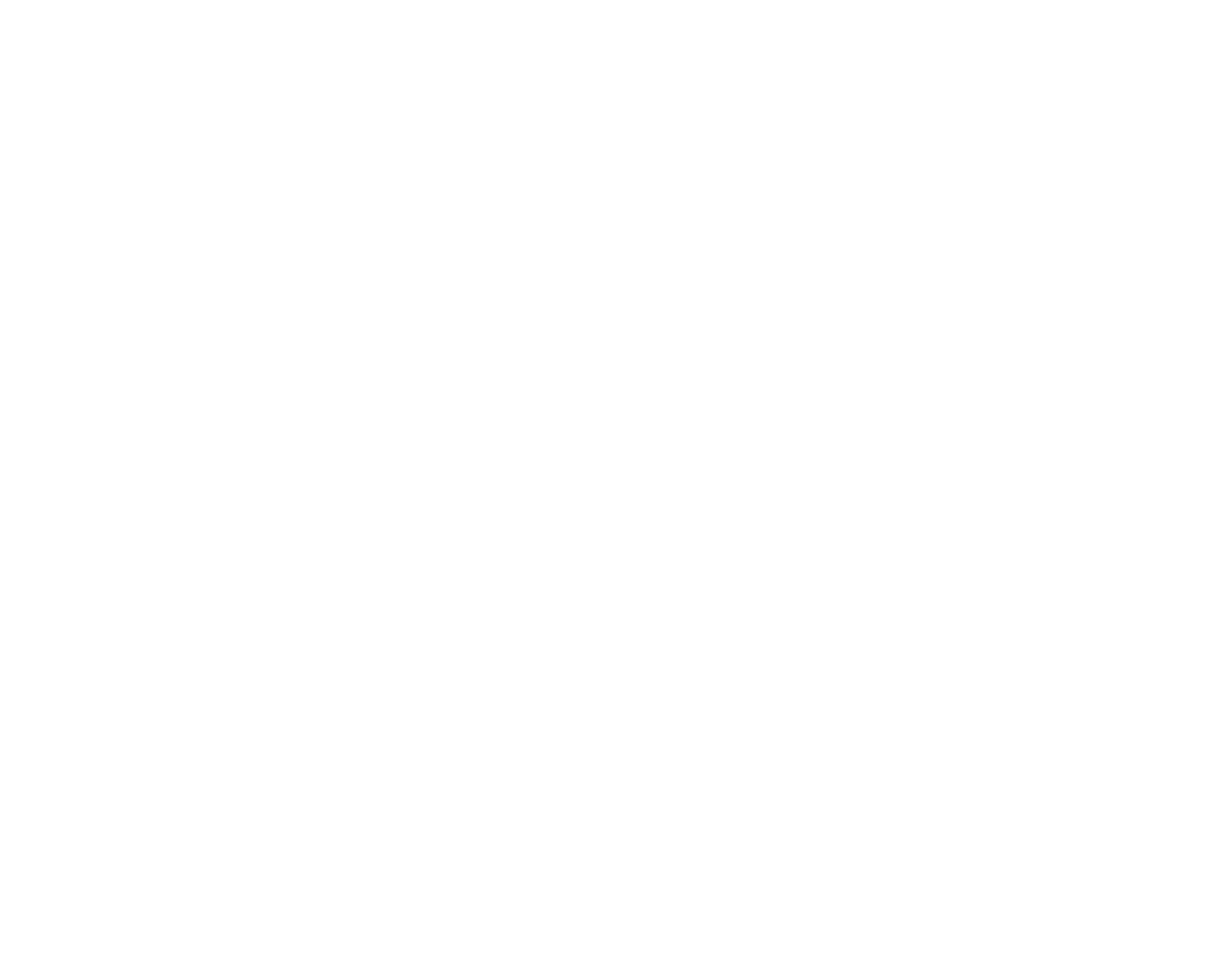
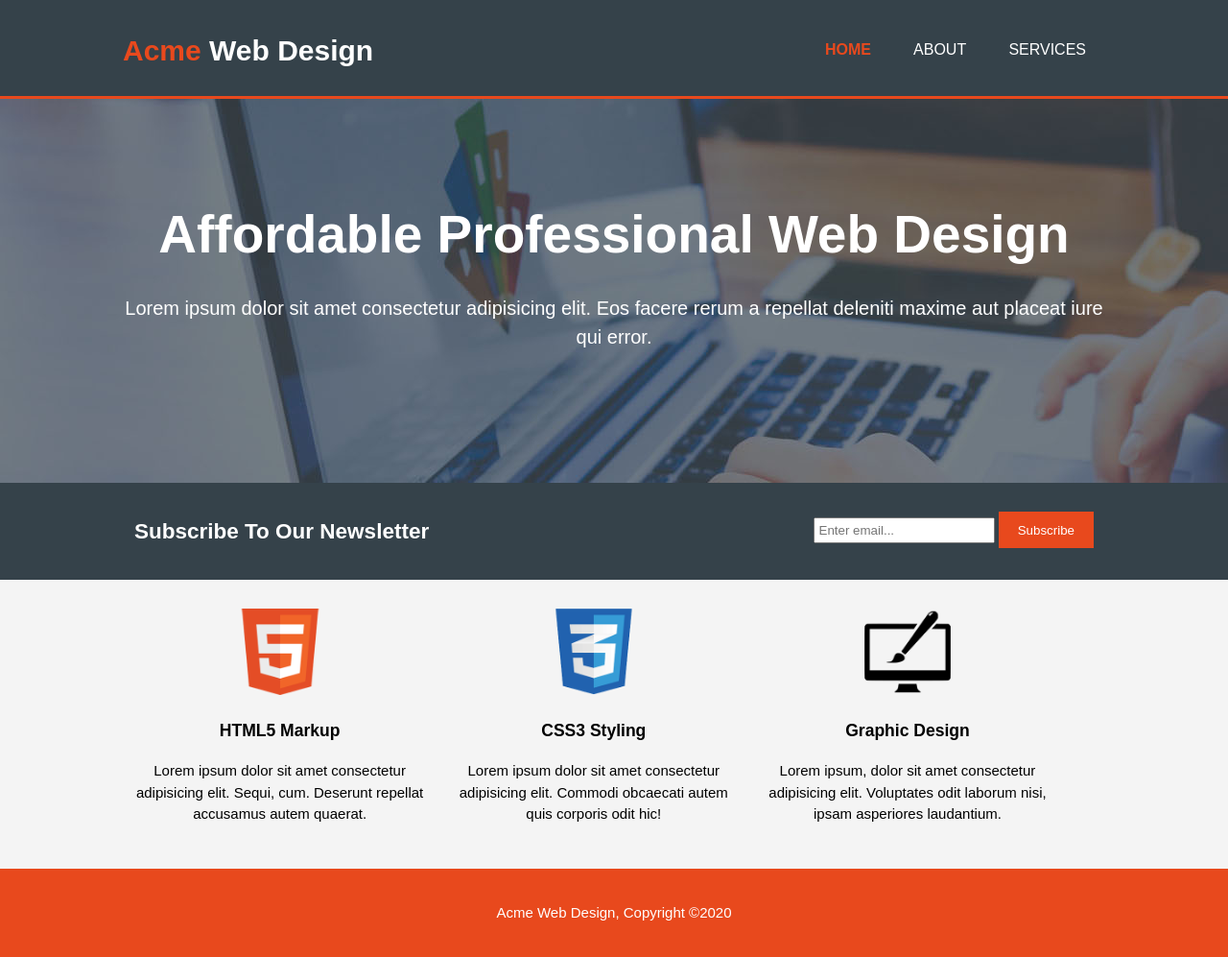
Before and after one commit to jakubgawrys8/acme-web-design, a plain HTML site: page index.html in a window 1280 px wide. Shown: the whole page at 96% size. Before the commit the page ends 800 px from the top, so only its background shows below. Drawn offline with Linux system fonts and the light colour scheme.

Commit message:
index completed

```diff
--- /dev/null
+++ b/css/style.css
@@ -0,0 +1,140 @@
+body {
+  font-family: Arial, Helvetica, sans-serif;
+  font-size: 15px;
+  line-height: 1.5;
+  padding: 0;
+  margin: 0;
+  background-color: #f4f4f4;
+}
+
+/* Global */
+
+.container {
+  width: 80%;
+  margin: auto;
+  overflow: hidden;
+}
+
+ul {
+  margin: 0;
+  padding: 0;
+}
+
+.button1 {
+  height: 38px;
+  background: #e8491d;
+  border: none;
+  padding-left: 20px;
+  padding-right: 20px;
+  color: white;
+}
+
+header {
+  background: #35424a;
+  color: white;
+  padding-top: 30px;
+  min-height: 70px;
+  border-bottom: #e8491d 3px solid;
+}
+
+header a {
+  color: white;
+  text-decoration: none;
+  text-transform: uppercase;
+  font-size: 16px;
+}
+
+header li {
+  /* float: left; */
+  display: inline;
+  padding: 0 20px 0 20px;
+}
+
+header #branding {
+  float: left;
+}
+
+header #branding h1 {
+  margin: 0;
+}
+
+header nav {
+  float: right;
+  margin-top: 10px;
+}
+
+header .highlight,
+header .current a {
+  color: #e8491d;
+  font-weight: bold;
+}
+
+header a:hover {
+  color: #cccccc;
+  font-weight: bold;
+}
+
+/* Showcase */
+#showcase {
+  min-height: 400px;
+  background-image: url('../img/showcase.jpg');
+  background-repeat: no-repeat;
+  background-position-y: -400px;
+  text-align: center;
+  color: white;
+}
+
+#showcase h1 {
+  margin-top: 100px;
+  font-size: 55px;
+  margin-bottom: 10px;
+}
+
+#showcase p {
+  font-size: 20px;
+}
+
+/* Newsletter */
+
+#newsletter {
+  padding: 15px;
+  color: #ffffff;
+  background-color: #35424a;
+}
+
+#newsletter h1 {
+  float: left;
+}
+
+#newsletter form {
+  float: right;
+  margin-top: 15px;
+}
+
+#newsletter input[type='email'] {
+  padding: 4px;
+}
+
+/* Boxes */
+#boxes {
+  margin-top: 20px;
+}
+
+#boxes .box {
+  float: left;
+  text-align: center;
+  width: 30%;
+  padding: 10px;
+}
+
+#boxes .box img {
+  width: 90px;
+}
+
+footer {
+  padding: 20px;
+  margin-top: 20px;
+  color: white;
+  background-color: #e8491d;
+  text-align: center;
+}
--- a/index.html
+++ b/index.html
@@ -3,7 +3,75 @@
   <head>
     <meta charset="UTF-8" />
     <meta name="viewport" content="width=device-width, initial-scale=1.0" />
-    <title>Acme Web Design</title>
+    <meta name="description" content="Affordable and professional web design" />
+    <meta name="keywords" content="web design, affordable, professional" />
+    <meta name="authos" content="Jakub Gawryś" />
+    <title>Acme Web Design | Welcome</title>
+    <link rel="stylesheet" href="./css/style.css" />
   </head>
-  <body></body>
+  <body>
+    <header>
+      <div class="container">
+        <div id="branding">
+          <h1><span class="highlight">Acme</span> Web Design</h1>
+        </div>
+        <nav>
+          <ul>
+            <li class="current"><a href="index.html">Home</a></li>
+            <li><a href="about.html">About</a></li>
+            <li><a href="services.html">Services</a></li>
+          </ul>
+        </nav>
+      </div>
+    </header>
+    <section id="showcase">
+      <div class="container">
+        <h1>Affordable Professional Web Design</h1>
+        <p>
+          Lorem ipsum dolor sit amet consectetur adipisicing elit. Eos facere
+          rerum a repellat deleniti maxime aut placeat iure qui error.
+        </p>
+      </div>
+    </section>
+    <section id="newsletter">
+      <div class="container">
+        <h1>Subscribe To Our Newsletter</h1>
+        <form>
+          <input type="email" placeholder="Enter email..." />
+          <button type="submit" class="button1">Subscribe</button>
+        </form>
+      </div>
+    </section>
+    <section id="boxes">
+      <div class="container">
+        <div class="box">
+          <img src="./img/logo_html.png" alt="html" />
+          <h3>HTML5 Markup</h3>
+          <p>
+            Lorem ipsum dolor sit amet consectetur adipisicing elit. Sequi, cum.
+            Deserunt repellat accusamus autem quaerat.
+          </p>
+        </div>
+        <div class="box">
+          <img src="./img/logo_css.png" alt="html" />
+          <h3>CSS3 Styling</h3>
+          <p>
+            Lorem ipsum dolor sit amet consectetur adipisicing elit. Commodi
+            obcaecati autem quis corporis odit hic!
+          </p>
+        </div>
+        <div class="box">
+          <img src="./img/logo_brush.png" alt="html" />
+          <h3>Graphic Design</h3>
+          <p>
+            Lorem ipsum, dolor sit amet consectetur adipisicing elit. Voluptates
+            odit laborum nisi, ipsam asperiores laudantium.
+          </p>
+        </div>
+      </div>
+    </section>
+    <footer>
+      <p>Acme Web Design, Copyright &copy;2020</p>
+    </footer>
+  </body>
 </html>
```
Also changed, not shown: img/logo_brush.png (added), img/logo_css.png (added), img/logo_html.png (added), img/showcase.jpg (added).
